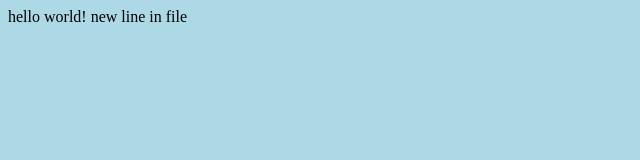
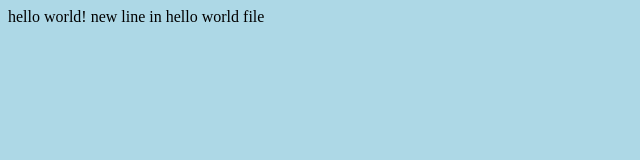
Before and after one commit to vibhuti-prajapati/hello-world, a plain HTML site: page index.html in a window 1280 px wide. Shown: the full height of the page, 0-640 px from the left. Drawn offline with Linux system fonts and the light colour scheme.

Commit message:
updated index.html with emergency fix

```diff
--- a/index.html
+++ b/index.html
@@ -8,6 +8,6 @@
 </head>
 <body>
     hello world!
-    new line in file
+    new line in hello world file
 </body>
 </html>
```
